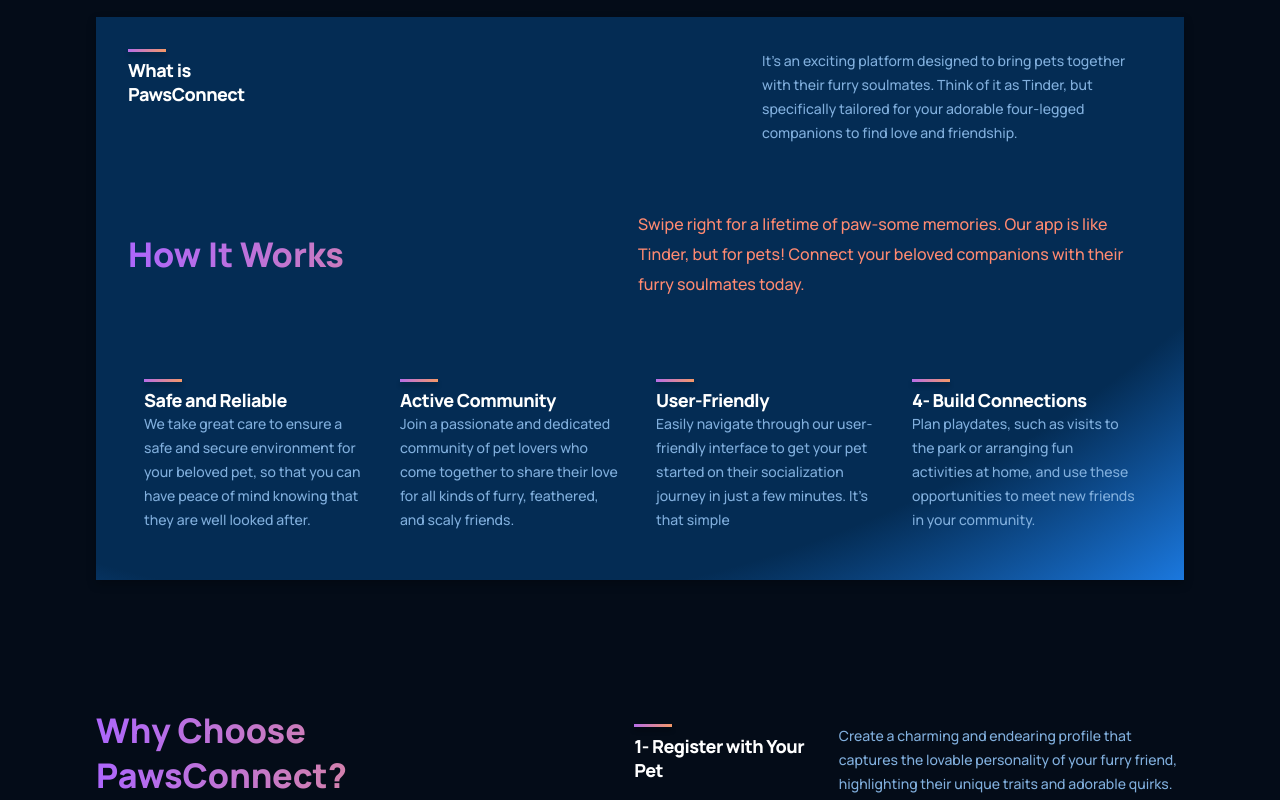
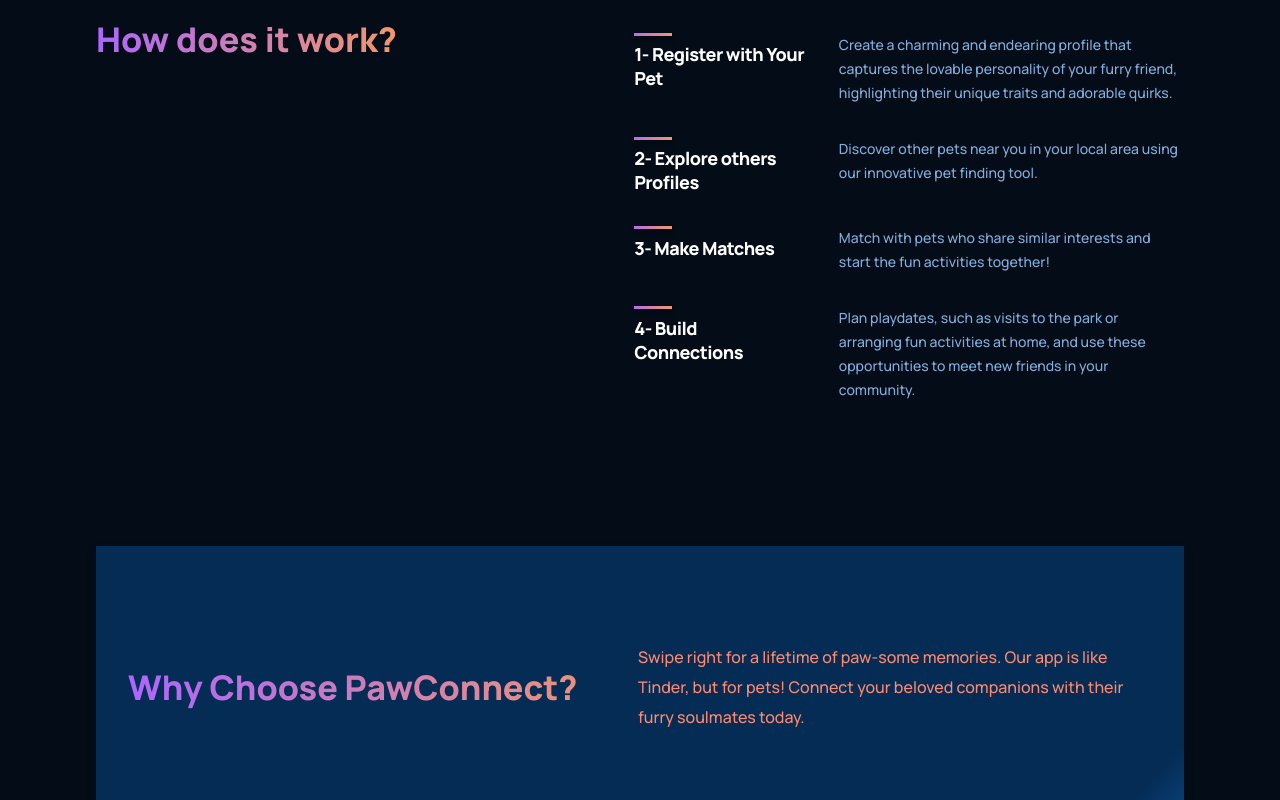
Before and after one commit to arkhanis/React_PawConnect, a React (Vite) app: page / in a window 1280 px wide. Shown: the part 680-1480 px from the top of the page. Built offline with nearby package versions, Linux system fonts and the light colour scheme.

Commit message:
features

```diff
--- a/src/App.jsx
+++ b/src/App.jsx
@@ -3,7 +3,7 @@
 import viteLogo from '/vite.svg'
 import './App.css'
 
-import { Footer, Header, Features, Possibility, WhyPC } from './containers'
+import { Footer, Header, HowPC, Possibility, WhyPC } from './containers'
 import { Cta, Article, Feature, Navbar } from './components'
 
 function App() {
@@ -17,8 +17,8 @@
         <Navbar />
         <Header />
       </div>
+      <HowPC />
       <WhyPC />
-      <Features />
       <Possibility />
       <Cta />
       <Footer />
--- a/src/containers/features/Features.jsx
+++ b/src/containers/howpc/HowPC.jsx
@@ -1,6 +1,6 @@
 import React from 'react'
 import Feature from '../../components/feature/Feature'
-import './features.css'
+import './howpc.css'
 
 const featuresData = [
   {
@@ -8,7 +8,7 @@
     text: 'Create a charming and endearing profile that captures the lovable personality of your furry friend, highlighting their unique traits and adorable quirks.'
   },
   {
-    title: '2- Explore Profiles' ,
+    title: '2- Explore others Profiles' ,
     text: 'Discover other pets near you in your local area using our innovative pet finding tool.'
   },
   {
@@ -22,11 +22,11 @@
 ]
 
 
-const Features = () => {
+const HowPC = () => {
   return (
     <div className='pawsC__features section__padding' id="features">
       <div className='pawsC__features-heading'>
-        <h1 className='gradient__text'>Why Choose PawsConnect?</h1>
+        <h1 className='gradient__text'>How does it work?</h1>
       </div>
       <div className='pawsC__features-container'>
         {featuresData.map((feature, index) => (
@@ -37,4 +37,4 @@
   )
 }
 
-export default Features
+export default HowPC
--- a/src/containers/index.jsx
+++ b/src/containers/index.jsx
@@ -1,5 +1,5 @@
-export { default as Features } from './features/Features.jsx'
+export { default as HowPC } from './howpc/HowPC.jsx'
 export { default as Footer } from './footer/Footer.jsx'
 export { default as Header } from './header/Header.jsx'
 export { default as Possibility } from './possibility/Possibility.jsx'
-export { default as WhyPC } from './whyPC/WhyPC.jsx'
+export { default as WhyPC } from './whypc/WhyPC.jsx'
--- a/src/containers/whyPC/WhyPC.jsx
+++ /dev/null
@@ -1,40 +0,0 @@
-import React from 'react'
-import './whypc.css'
-import { Feature } from '../../components'
-
-const WhyPC = () => {
-  return (
-    <div className='pawsC__whypawsC section__margin' id='whypawsC'>
-      <div className='pawsC__whypawsC-feature'>
-        <Feature
-          title="What is PawsConnect"
-          text="It's an exciting platform designed to bring pets together with their furry soulmates. Think of it as Tinder, but specifically tailored for your adorable four-legged companions to find love and friendship. "
-        />
-      </div>
-      <div className='pawsC__whypawsC-heading'>
-        <h1 className='gradient__text'>How It Works</h1>
-        <p>Swipe right for a lifetime of paw-some memories. Our app is like Tinder, but for pets! Connect your beloved companions with their furry soulmates today.</p>
-      </div>
-      <div className='pawsC__whypawsC-container'>
-      <Feature
-          title="Safe and Reliable"
-          text="We take great care to ensure a safe and secure environment for your beloved pet, so that you can have peace of mind knowing that they are well looked after."
-        />
-      <Feature
-          title="Active Community"
-          text="Join a passionate and dedicated community of pet lovers who come together to share their love for all kinds of furry, feathered, and scaly friends."
-        />
-      <Feature
-          title="User-Friendly"
-          text="Easily navigate through our user-friendly interface to get your pet started on their socialization journey in just a few minutes. It's that simple"
-        />
-      <Feature
-          title="4- Build Connections"
-          text="Plan playdates, such as visits to the park or arranging fun activities at home, and use these opportunities to meet new friends in your community."
-        />
-      </div>
-    </div>
-  )
-}
-
-export default WhyPC
--- /dev/null
+++ b/src/containers/whypc/WhyPC.jsx
@@ -0,0 +1,31 @@
+import React from 'react'
+import './whypc.css'
+import { Feature } from '../../components'
+
+const WhyPC = () => {
+  return (
+    <div className='pawsC__whypawsC section__margin' id='whypawsC'>
+
+    <div className='pawsC__whypawsC-heading'>
+      <h1 className='gradient__text'>Why Choose PawConnect?</h1>
+      <p>Swipe right for a lifetime of paw-some memories. Our app is like Tinder, but for pets! Connect your beloved companions with their furry soulmates today.</p>
+    </div>
+    <div className='pawsC__whypawsC-container'>
+      <Feature
+        title="Safe and Reliable"
+        text="We take great care to ensure a safe and secure environment for your beloved pet, so that you can have peace of mind knowing that they are well looked after."
+      />
+      <Feature
+        title="Active Community"
+        text="Join a passionate and dedicated community of pet lovers who come together to share their love for all kinds of furry, feathered, and scaly friends."
+      />
+      <Feature
+        title="User-Friendly"
+        text="Easily navigate through our user-friendly interface to get your pet started on their socialization journey in just a few minutes. It's that simple"
+      />
+    </div>
+  </div>
+  )
+}
+
+export default WhyPC
```
Also changed, not shown: src/containers/howpc/howpc.css (renamed from src/containers/features/features.css), src/containers/whypc/whypc.css (renamed from src/containers/whyPC/whypc.css).
